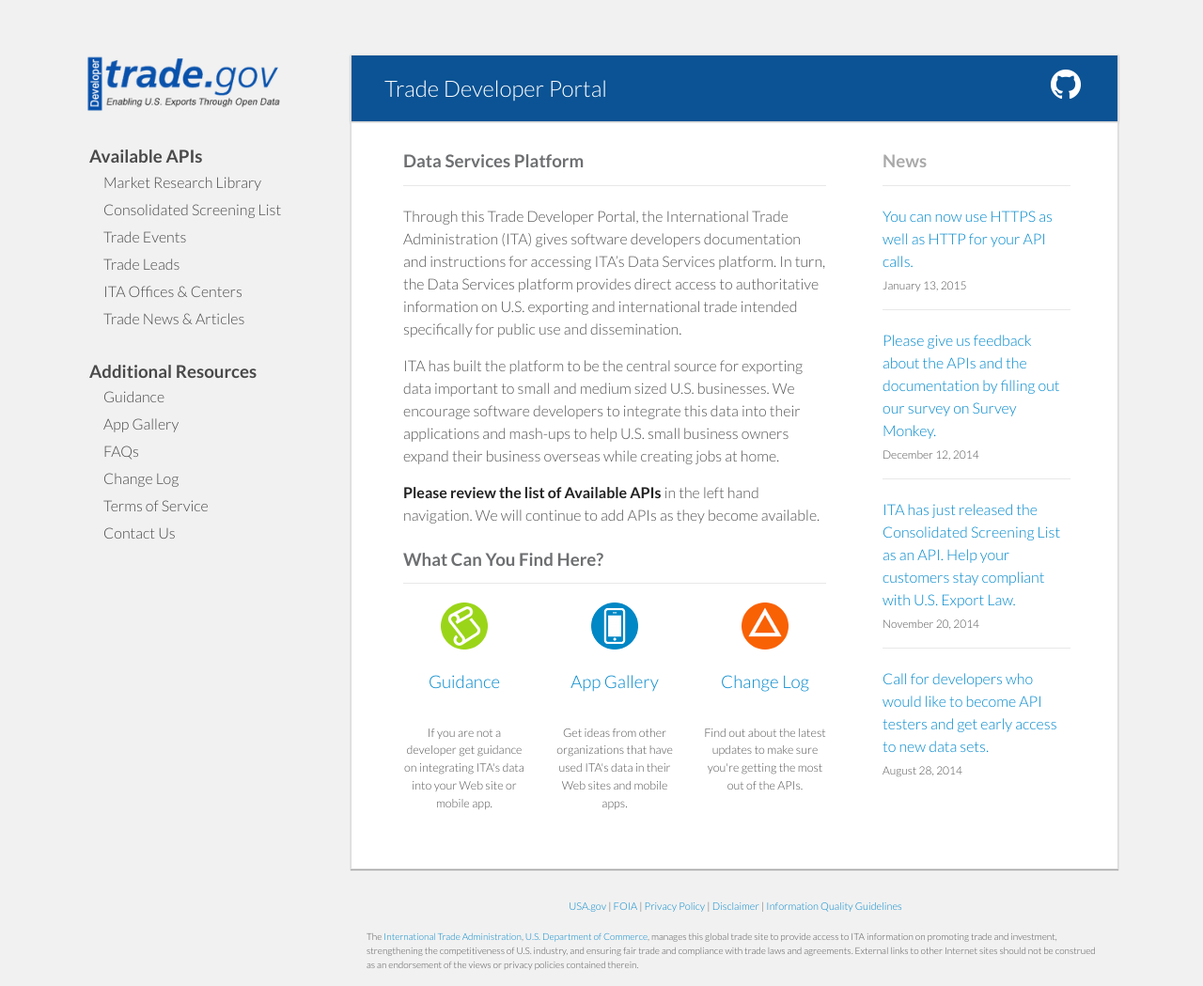
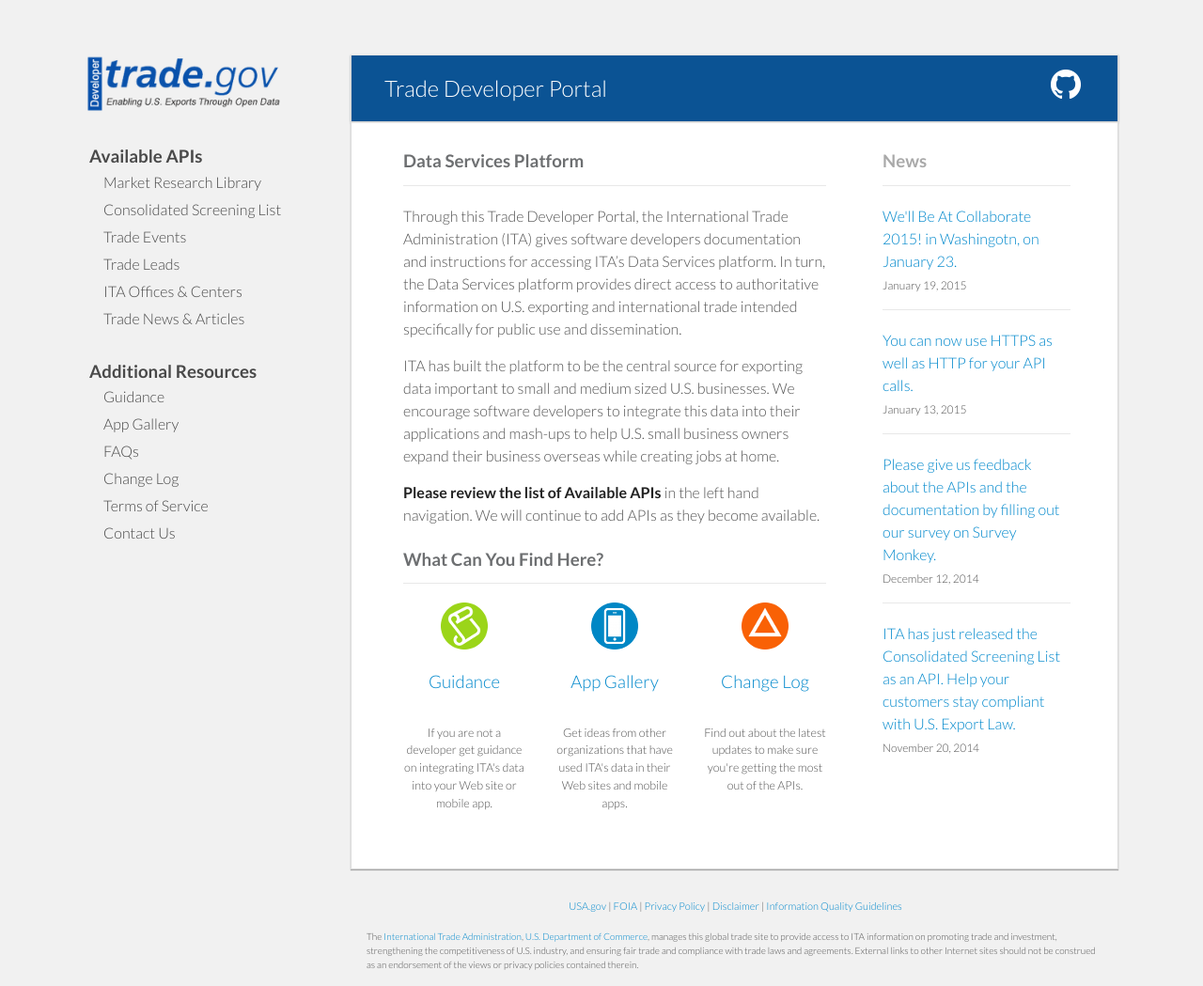
Before and after one commit to InternationalTradeAdministration/developerportal, a Jekyll site: the page index.html, which Jekyll copies as it is, in a window 1280 px wide and 1049 px high. Shown: the whole window at 94% size. Built offline with Jekyll 4.4.1, drawn with Linux system fonts in a browser that asks for light colours; nearby versions of some CDN libraries.

Commit message:
Updated News Box 1

```diff
--- a/index.html
+++ b/index.html
@@ -115,13 +115,21 @@
 
 		<!--news line 1-->
 		<p>
+		<a href="https://github.com/InternationalTradeAdministration/developerportal/wiki/We%27ll-Be-At-Collaborate-2015!-on-January-23">
+		<p class="news">We'll Be At Collaborate 2015! in Washingotn, on January 23.</p>
+		</a>
+		<h7>January 19, 2015</h7>
+		</p>
+
+		<!--news line 2-->
+		<p class="list">
 		<a href="https://github.com/InternationalTradeAdministration/developerportal/wiki/You-Can-Now-Use-HTTPS-for-Your-Calls">
 		<p class="news">You can now use HTTPS as well as HTTP for your API calls.</p>
 		</a>
 		<h7>January 13, 2015</h7>
 		</p>
 
-		<!--news line 2-->
+		<!--news line 3-->
 		<p class="list">
 		<a href="https://www.surveymonkey.com/s/LYVLXW9">
 		<p class="news">Please give us feedback about the APIs and the documentation by filling out our survey on Survey Monkey.</p>
@@ -129,8 +137,7 @@
 		<h7>December 12, 2014</h7>
 		</p>
 
-
-		<!--news line 3-->
+		<!--news line 4-->
 		<p class="list">
 		<a href="http://developer.trade.gov/consolidated-screening-list.html">
 		<p class="news">ITA has just released the Consolidated Screening List as an API. Help your customers stay compliant with U.S. Export Law.</p>
@@ -138,13 +145,6 @@
 		<h7>November 20, 2014</h7>
 		</p>
 
-		<!--news line 4-->
-		<p class="list">
-		<a href="contact-us.html">
-		<p class="news">Call for developers who would like to become API testers and get early access to new data sets.</p>
-		</a>
-		<h7>August 28, 2014</h7>
-		</p>
 		</ul>
 
 	  </div>
```
